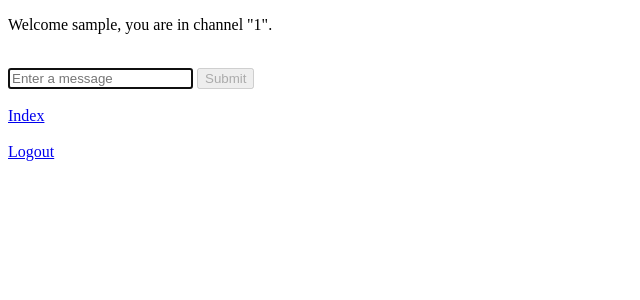
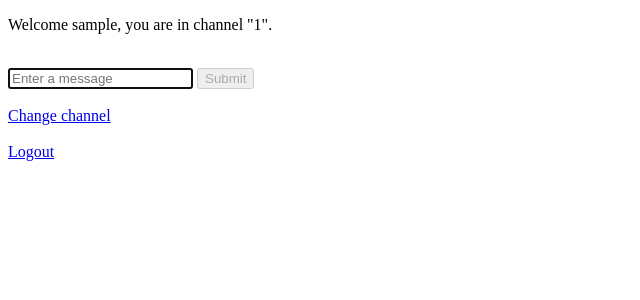
Before and after one commit to matthigg/micro-Chat, a Flask app: page /channel/1 in a window 1280 px wide. Shown: the top 300 px of the page, without its empty margins (0-640 px from the left). Run offline with Flask 2, Linux system fonts and the light colour scheme; the visitor is signed in with stand-in values (Sample User, id 1); some libraries are stand-ins or nearby versions.

Commit message:
Added channel_name to session so that if a user closes the app and re-opens it, they will be taken to the channel they were previously in

```diff
--- a/application.py
+++ b/application.py
@@ -23,7 +23,10 @@ message_id = 0
 # Run this before every GET or POST request to check that user is logged in
 @app.before_request
 def before_request():
+  g.channel_name = None
   g.username = None
+  if 'channel_name' in session:
+    g.channel_name = session['channel_name']
   if 'username' in session:
     g.username = session['username']
 
@@ -31,7 +34,7 @@ def before_request():
 # allowing a user to create another one.
 @app.route("/", methods=["GET", "POST"])
 def index():
-  if g.username:
+  if g.username and g.channel_name == None:
     # POST request
     if request.method == "POST":
       channel_exists = False
@@ -43,28 +46,35 @@ def index():
         # In Python, using *.append() to add to a list will pass by reference and
         # change the global channels[] list
         channels.append(new_channel)
+        session['channel_name'] = new_channel
         return redirect(url_for("channel", channel_name=new_channel))
       else:
         return render_template("index.html", channels=channels, error="Channel already exists.")
     # GET request
     else:
       return render_template("index.html", channels=channels)
+  elif g.username and g.channel_name:
+    return redirect(url_for("channel", channel_name=g.channel_name))
   else:
     return redirect(url_for("login"))
 
-# This allows a route to create any number of new channels, which takes input that
-# a user typed in from the index page
+# This is a generic route that allows for the creation any number of new channels
 @app.route("/channel/<string:channel_name>")
 def channel(channel_name):
-  chat_history = {}
+  if g.username:
+    chat_history = {}
+    session.pop('channel_name', None)
+    session['channel_name'] = channel_name
 
-  for key in all_message_data:
     # Search all_message_data{} to pull relevant chat history and store in the
     # chat_history{} dictionary
-    if all_message_data[int(key)]["channel_name"] == channel_name:
-      chat_history[key] = all_message_data[key]
+    for key in all_message_data:
+      if all_message_data[int(key)]["channel_name"] == channel_name:
+        chat_history[key] = all_message_data[key]
 
-  return render_template("channel.html", channel_name=channel_name, chat_history=chat_history)
+    return render_template("channel.html", channel_name=channel_name, chat_history=chat_history)
+  else:
+    return redirect(url_for("login"))
 
 # Login using the session variable
 @app.route("/login", methods=["GET", "POST"])
@@ -79,8 +89,15 @@ def login():
 # Logout
 @app.route("/logout")
 def logout():
+  session.pop('channel_name', None)
   session.pop('username', None)
   return redirect(url_for("login"))
+
+# Logout of channel
+@app.route("/logout_channel")
+def logout_channel():
+  session.pop('channel_name', None)
+  return redirect(url_for("index"))
 
 # Listen for chatroom messages
 @socketio.on("submit message")
--- a/templates/channel.html
+++ b/templates/channel.html
@@ -8,7 +8,7 @@
 </head>
 <body>
   <p>
-      Welcome <span id="username">{{ g.username }}</span>, you are in channel "<span id="channel_name">{{ channel_name }}</span>".
+      Welcome <span id="username">{{ g.username }}</span>, you are in channel "<span id="channel_name" name="channel_name">{{ channel_name }}</span>".
   </p>
 
   <!-- Chat History -->
@@ -34,7 +34,7 @@
   <br>
 
   <div>
-    <a href="{{ url_for('index') }}">Index</a><br><br>
+    <a href="{{ url_for('logout_channel') }}">Change channel</a><br><br>
     <a href="{{ url_for('logout') }}">Logout</a>
   </div>
 </body>
```
Also changed, not shown: static/login.js (+3 -12 lines).
